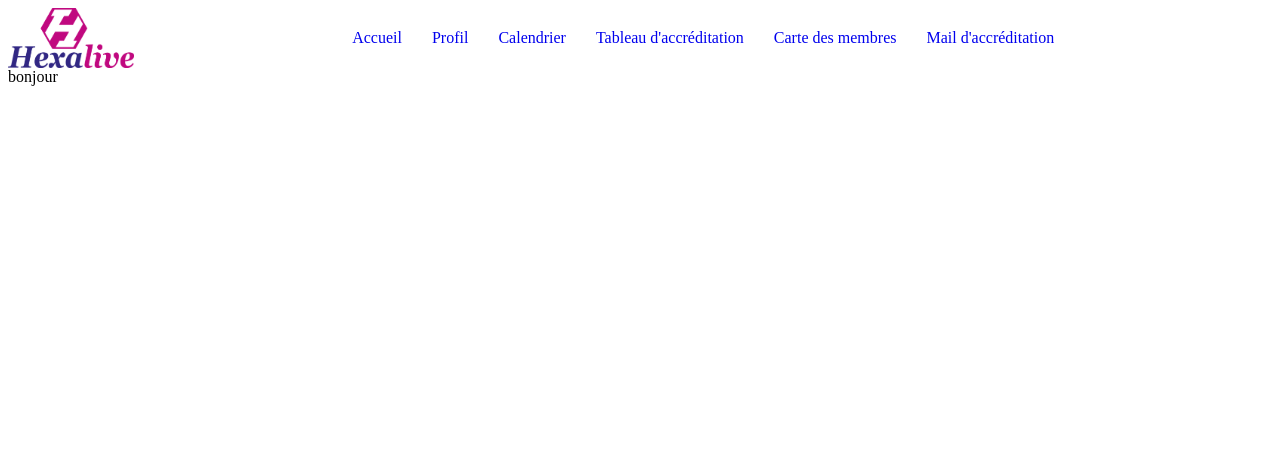
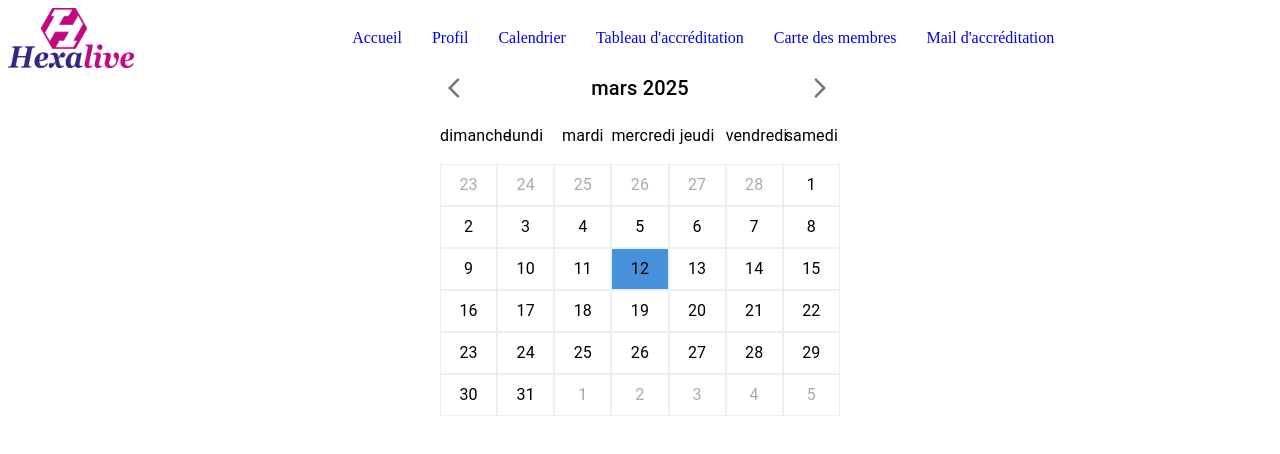
Before and after one commit to Fabienholert/hexalive, a React (Vite) app in the folder frontend/: page /calendrier in a window 1280 px wide. Shown: the top 454 px of the page. Built offline with nearby package versions, Linux system fonts and the light colour scheme.

Commit message:
Ajout d'un composant Calendrier avec navigation entre les mois et sélection de dates

```diff
--- a/frontend/package.json
+++ b/frontend/package.json
@@ -10,9 +10,13 @@
     "preview": "vite preview"
   },
   "dependencies": {
+    "@date-io/date-fns": "^3.2.1",
     "@emotion/react": "^11.14.0",
     "@emotion/styled": "^11.14.0",
+    "@mui/icons-material": "^6.4.7",
+    "@mui/lab": "^6.0.0-beta.30",
     "@mui/material": "^6.4.7",
+    "@mui/x-date-pickers": "^7.27.3",
     "react": "^19.0.0",
     "react-dom": "^19.0.0",
     "react-router": "^7.3.0",
--- a/frontend/src/pages/calendrier/calendrier.jsx
+++ b/frontend/src/pages/calendrier/calendrier.jsx
@@ -1,3 +1,153 @@
-export default function Calendrier() {
-  return <div>bonjour</div>;
+import ArrowBackIosIcon from "@mui/icons-material/ArrowBackIos";
+import ArrowForwardIosIcon from "@mui/icons-material/ArrowForwardIos";
+import Box from "@mui/material/Box";
+import Grid from "@mui/material/Grid";
+import IconButton from "@mui/material/IconButton";
+import { createTheme, ThemeProvider } from "@mui/material/styles";
+import Typography from "@mui/material/Typography";
+import {
+  addDays,
+  addMonths,
+  endOfMonth,
+  endOfWeek,
+  format,
+  isSameDay,
+  isSameMonth,
+  startOfMonth,
+  startOfWeek,
+  subMonths,
+} from "date-fns";
+import { fr } from "date-fns/locale";
+import React, { useState } from "react";
+
+const theme = createTheme({
+  palette: {
+    primary: {
+      main: "#1976d2",
+    },
+  },
+});
+
+function MyCalendar() {
+  const [currentMonth, setCurrentMonth] = useState(new Date());
+  const [selectedDate, setSelectedDate] = useState(new Date());
+
+  const handlePrevMonth = () => {
+    setCurrentMonth(subMonths(currentMonth, 1));
+  };
+
+  const handleNextMonth = () => {
+    setCurrentMonth(addMonths(currentMonth, 1));
+  };
+
+  const handleSelectDate = (day) => {
+    setSelectedDate(day);
+  };
+
+  const renderHeader = () => {
+    return (
+      <Box
+        sx={{
+          display: "flex",
+          justifyContent: "space-between",
+          alignItems: "center",
+          mb: 2,
+        }}
+      >
+        <IconButton onClick={handlePrevMonth}>
+          <ArrowBackIosIcon />
+        </IconButton>
+        <Typography variant="h6">
+          {format(currentMonth, "MMMM yyyy", { locale: fr })}
+        </Typography>
+        <IconButton onClick={handleNextMonth}>
+          <ArrowForwardIosIcon />
+        </IconButton>
+      </Box>
+    );
+  };
+
+  const renderDays = () => {
+    const startDate = startOfWeek(startOfMonth(currentMonth));
+    const endDate = endOfWeek(endOfMonth(currentMonth));
+    const dateFormat = "d";
+    const rows = [];
+
+    let days = [];
+    let currentDate = startDate;
+
+    while (currentDate <= endDate) {
+      for (let i = 0; i < 7; i++) {
+        days.push(
+          <Grid
+            item
+            key={currentDate}
+            xs={1.714} // Ajustement pour 7 jours
+            sx={{
+              textAlign: "center",
+              py: 1,
+              cursor: "pointer",
+              border: "1px solid #eee",
+              backgroundColor: isSameDay(currentDate, selectedDate)
+                ? theme.palette.primary.light
+                : "transparent",
+              color: isSameMonth(currentDate, currentMonth)
+                ? "inherit"
+                : "#aaa",
+              "&:hover": {
+                backgroundColor: theme.palette.primary.light,
+              },
+            }}
+            onClick={() => handleSelectDate(currentDate)}
+          >
+            <Typography>
+              {format(currentDate, dateFormat, { locale: fr })}
+            </Typography>
+          </Grid>
+        );
+        currentDate = addDays(currentDate, 1);
+      }
+      rows.push(
+        <Grid container key={currentDate}>
+          {days}
+        </Grid>
+      );
+      days = [];
+    }
+    return rows;
+  };
+
+  const renderCalendar = () => {
+    const dateFormat = "EEEE";
+    const days = [];
+    let startDate = startOfWeek(currentMonth);
+    for (let i = 0; i < 7; i++) {
+      days.push(
+        <Grid item key={i} xs={1.714} style={{ textAlign: "center" }}>
+          <Typography>
+            {format(addDays(startDate, i), dateFormat, { locale: fr })}
+          </Typography>
+        </Grid>
+      );
+    }
+    return (
+      <Grid container sx={{ mb: 2 }}>
+        {days}
+      </Grid>
+    );
+  };
+
+  return (
+    <ThemeProvider theme={theme}>
+      <Box sx={{ width: 400, mx: "auto" }}>
+        {" "}
+        {/* Ajuster la largeur */}
+        {renderHeader()}
+        {renderCalendar()}
+        {renderDays()}
+      </Box>
+    </ThemeProvider>
+  );
 }
+
+export default MyCalendar;
```
Also changed, not shown: 1 other file (tests, documents, lock files or other folders).
